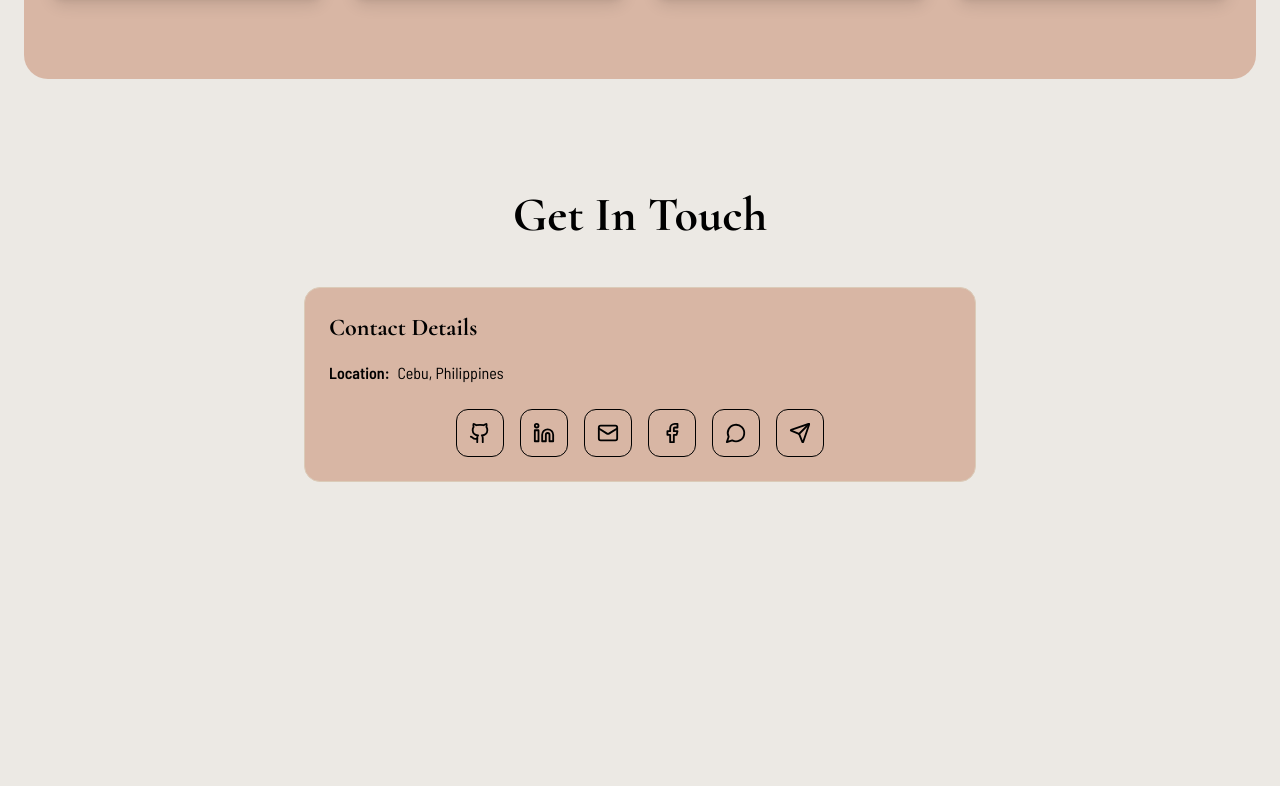
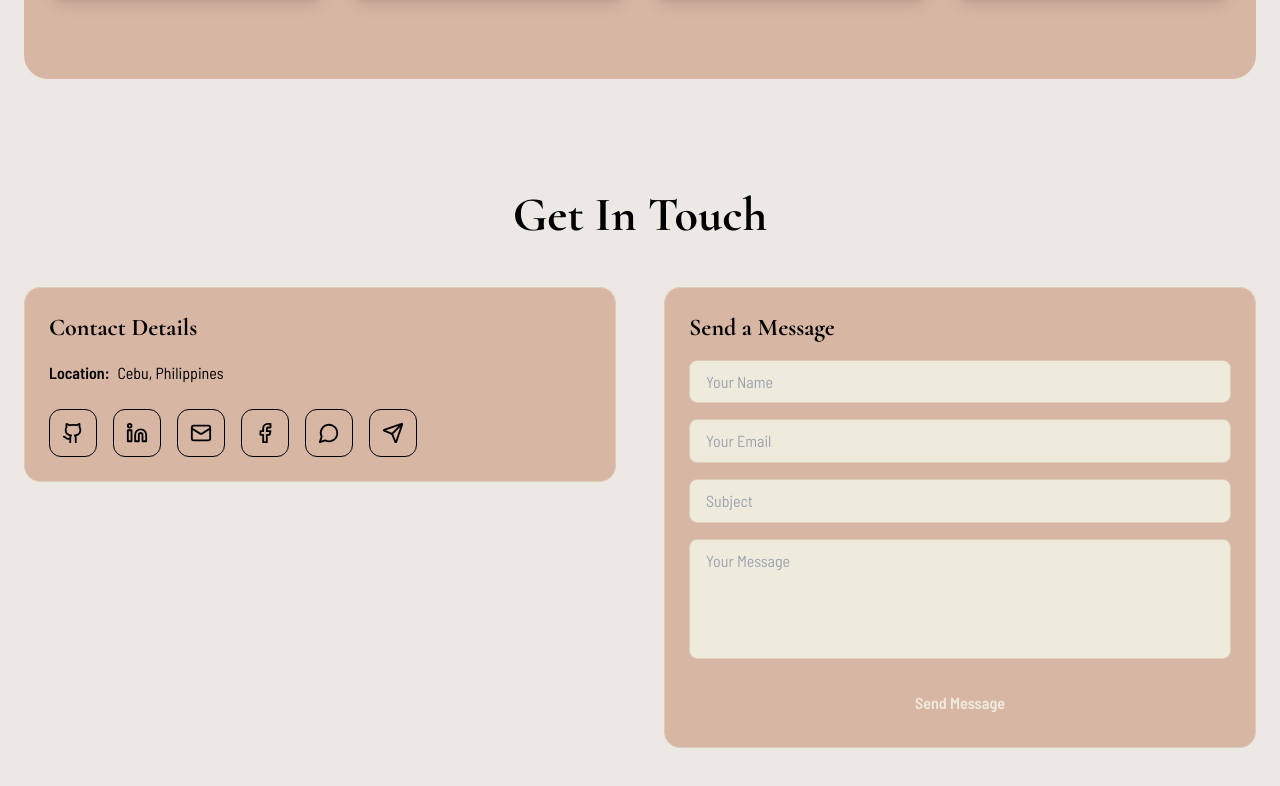
Before and after one commit to Yeeejj/cyrel-dynamic-showcase, a React (Vite) app: page / in a window 1280 px wide. Shown: the part 3954-4740 px from the top of the page. Before the commit the page ends 4516 px from the top, so only its background shows below. Built offline with nearby package versions, Linux system fonts and the light colour scheme.

Commit message:
Add email contact form with Railway backend integration

```diff
--- a/src/pages/Index.tsx
+++ b/src/pages/Index.tsx
@@ -8,6 +8,9 @@ import { Github, Linkedin, Mail, Facebook, MessageCircle, Send, Award, ExternalL
 
 const Index = () => {
   const [showWelcome, setShowWelcome] = useState(true);
+  const [formData, setFormData] = useState({ name: '', email: '', subject: '', message: '' });
+  const [isSubmitting, setIsSubmitting] = useState(false);
+  const [submitStatus, setSubmitStatus] = useState<'idle' | 'success' | 'error'>('idle');
 
   const services = [
     {
@@ -140,6 +143,36 @@ const Index = () => {
 
   const scrollToSection = (sectionId: string) => {
     document.getElementById(sectionId)?.scrollIntoView({ behavior: 'smooth' });
+  };
+
+  const handleEmailSubmit = async (e: React.FormEvent) => {
+    e.preventDefault();
+    setIsSubmitting(true);
+
+    try {
+      const response = await fetch('https://cyrel-dynamic-showcase-production.up.railway.app/api/send-email', {
+        method: 'POST',
+        headers: {
+          'Content-Type': 'application/json',
+        },
+        body: JSON.stringify(formData),
+      });
+
+      if (response.ok) {
+        setSubmitStatus('success');
+        setFormData({ name: '', email: '', subject: '', message: '' });
+        setTimeout(() => setSubmitStatus('idle'), 3000);
+      } else {
+        setSubmitStatus('error');
+        setTimeout(() => setSubmitStatus('idle'), 3000);
+      }
+    } catch (error) {
+      console.error('Error sending email:', error);
+      setSubmitStatus('error');
+      setTimeout(() => setSubmitStatus('idle'), 3000);
+    } finally {
+      setIsSubmitting(false);
+    }
   };
 
   if (showWelcome) {
@@ -283,9 +316,9 @@ const Index = () => {
             Get In Touch
           </h2>
 
-          <div className="flex justify-center items-start">
-            {/* Center: Contact Details + Socials */}
-            <div className="bg-[var(--bg-secondary)] p-6 rounded-2xl border border-[var(--accent)]/20 max-w-2xl w-full">
+          <div className="grid md:grid-cols-2 gap-12 items-start">
+            {/* Left: Contact Details + Socials */}
+            <div className="bg-[var(--bg-secondary)] p-6 rounded-2xl border border-[var(--accent)]/20">
               <h3 className="text-2xl font-bold text-[var(--text-primary)] mb-4 font-cormorant">Contact Details</h3>
               <ul className="space-y-3 text-[var(--text-primary)]">
                 <li>
@@ -294,7 +327,7 @@ const Index = () => {
                 </li>
               </ul>
 
-              <div className="mt-6 flex flex-wrap gap-4 justify-center">
+              <div className="mt-6 flex flex-wrap gap-4">
                 {socialLinks.map((link, index) => {
                   const iconMap = { Github, Linkedin, Mail, Facebook, MessageCircle, Send };
                   const IconComponent = iconMap[link.icon as keyof typeof iconMap];
@@ -314,7 +347,57 @@ const Index = () => {
               </div>
             </div>
 
-
+            {/* Right: Email Form */}
+            <div className="bg-[var(--bg-secondary)] p-6 rounded-2xl border border-[var(--accent)]/20">
+              <h3 className="text-2xl font-bold text-[var(--text-primary)] mb-4 font-cormorant">Send a Message</h3>
+              <form onSubmit={handleEmailSubmit} className="space-y-4">
+                <input
+                  type="text"
+                  placeholder="Your Name"
+                  value={formData.name}
+                  onChange={(e) => setFormData({ ...formData, name: e.target.value })}
+                  required
+                  className="w-full px-4 py-2 rounded-lg bg-[var(--bg-primary)] text-[var(--text-primary)] border border-[var(--accent)]/30 focus:border-[var(--accent)] outline-none transition-colors"
+                />
+                <input
+                  type="email"
+                  placeholder="Your Email"
+                  value={formData.email}
+                  onChange={(e) => setFormData({ ...formData, email: e.target.value })}
+                  required
+                  className="w-full px-4 py-2 rounded-lg bg-[var(--bg-primary)] text-[var(--text-primary)] border border-[var(--accent)]/30 focus:border-[var(--accent)] outline-none transition-colors"
+                />
+                <input
+                  type="text"
+                  placeholder="Subject"
+                  value={formData.subject}
+                  onChange={(e) => setFormData({ ...formData, subject: e.target.value })}
+                  required
+                  className="w-full px-4 py-2 rounded-lg bg-[var(--bg-primary)] text-[var(--text-primary)] border border-[var(--accent)]/30 focus:border-[var(--accent)] outline-none transition-colors"
+                />
+                <textarea
+                  placeholder="Your Message"
+                  value={formData.message}
+                  onChange={(e) => setFormData({ ...formData, message: e.target.value })}
+                  required
+                  rows={4}
+                  className="w-full px-4 py-2 rounded-lg bg-[var(--bg-primary)] text-[var(--text-primary)] border border-[var(--accent)]/30 focus:border-[var(--accent)] outline-none transition-colors resize-none"
+                />
+                <button
+                  type="submit"
+                  disabled={isSubmitting}
+                  className="w-full bg-[var(--accent)] text-[var(--bg-primary)] px-6 py-2 rounded-lg font-semibold hover:opacity-80 transition-opacity disabled:opacity-50 disabled:cursor-not-allowed"
+                >
+                  {isSubmitting ? 'Sending...' : 'Send Message'}
+                </button>
+                {submitStatus === 'success' && (
+                  <p className="text-green-500 text-center text-sm">✓ Message sent successfully!</p>
+                )}
+                {submitStatus === 'error' && (
+                  <p className="text-red-500 text-center text-sm">✗ Failed to send message. Please try again.</p>
+                )}
+              </form>
+            </div>
           </div>
         </div>
       </section>
```
